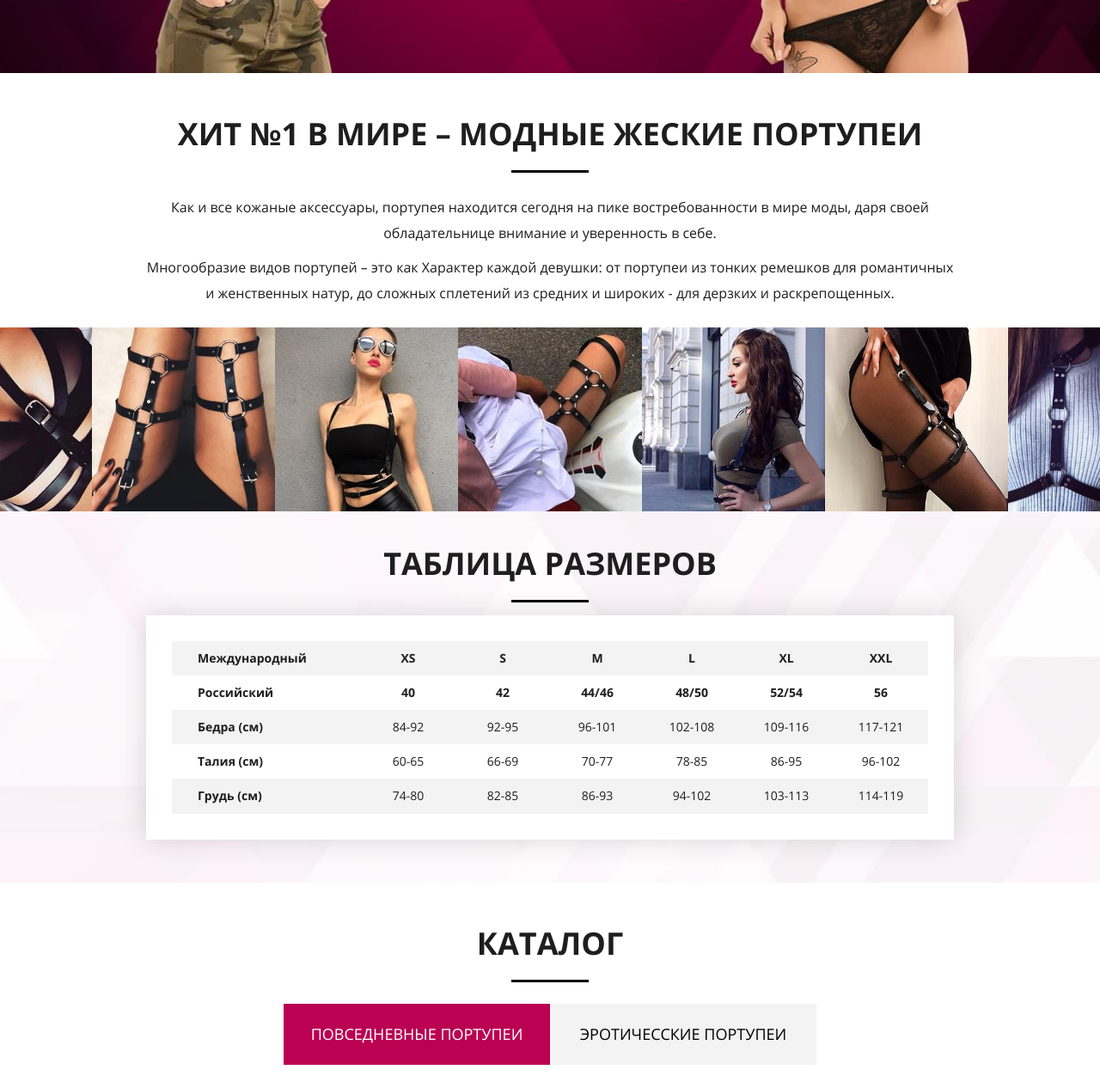
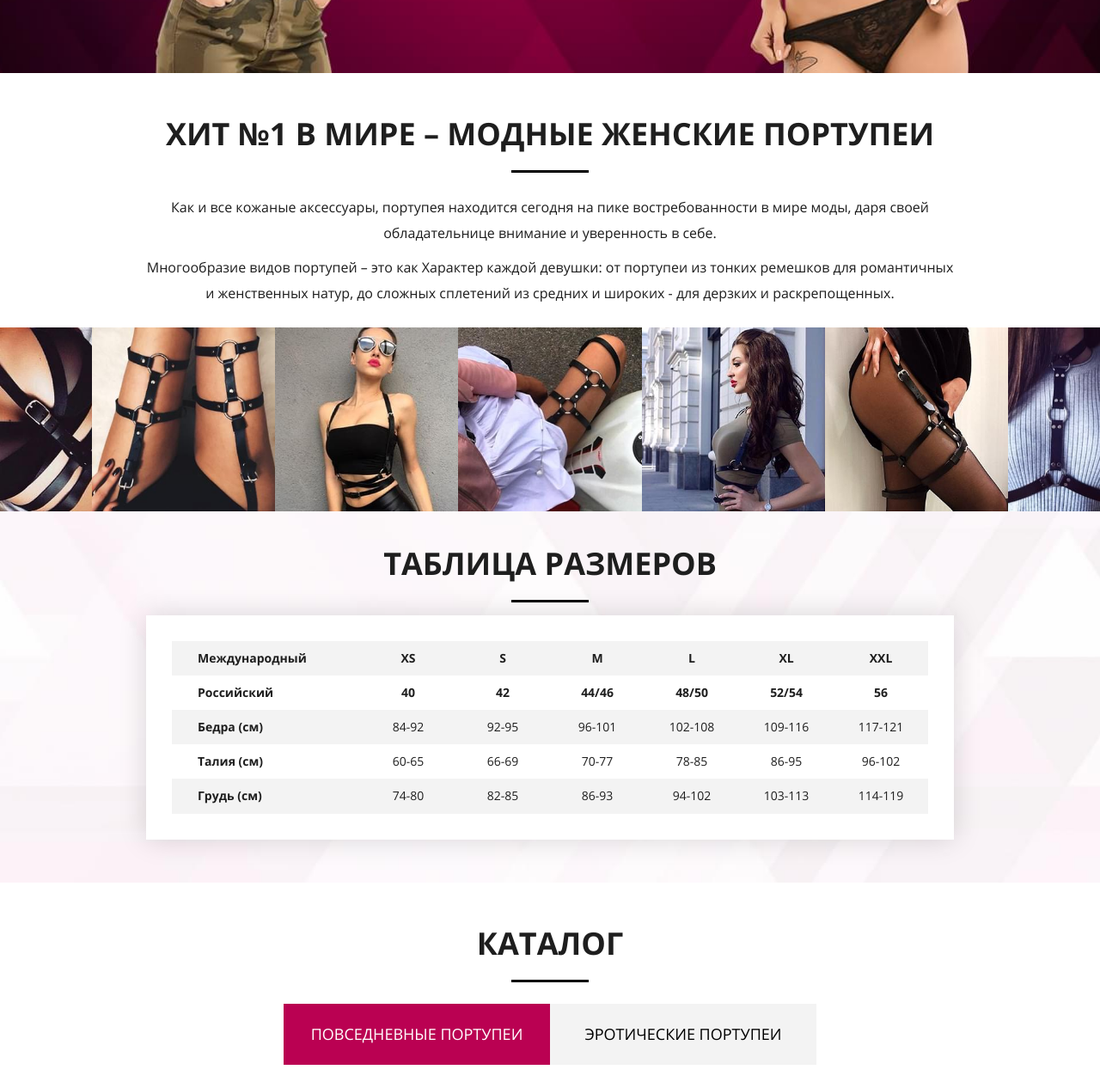
Before and after one commit to everestq/harness, a plain HTML site: page index.html in a window 1280 px wide. Shown: the part 620-1886 px from the top of the page at 86% size. Drawn offline with Linux system fonts and the light colour scheme; files whose address does not match are found by name.

Commit message:
fix orfography

```diff
--- a/index.html
+++ b/index.html
@@ -82,7 +82,7 @@
       <section class="description">
         <div class="container">
           <h2 class="description__title title">
-            Хит №1 в мире – модные жеские портупеи
+            Хит №1 в мире – модные женские портупеи
           </h2>
           <div class="description__text">
             <p>
@@ -182,7 +182,7 @@
           </h3>
           <div class="catalog__tabs">
             <button class="btn active" id="everyday">повседневные портупеи</button>
-            <button class="btn" id="ero">эротичесские портупеи</button>
+            <button class="btn" id="ero">эротические портупеи</button>
           </div>
           <div class="catalog__everyday">
             <div class="catalog__items">
```
